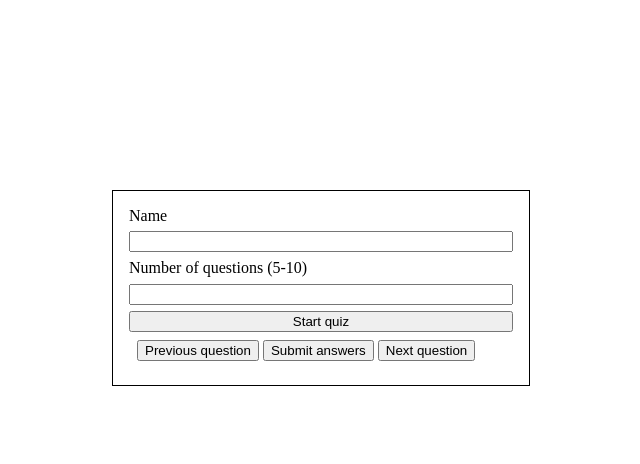
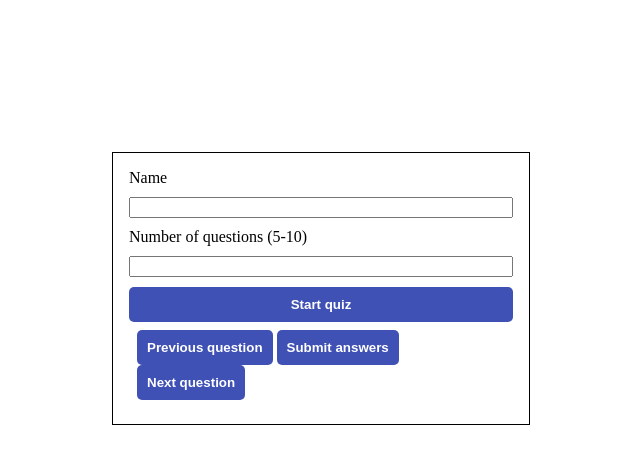
Before and after one commit to yobananaboy15/quiz-game, a plain HTML site: page index.html in a window 1280 px wide. Shown: the whole page, without its empty margins (327-967 px from the left). Drawn offline with Linux system fonts and the light colour scheme.

Commit message:
added more ccs

```diff
--- a/js/Event.js
+++ b/js/Event.js
@@ -12,6 +12,7 @@ class Event {
     newGame(){
 
         let startForm = document.getElementById('start-form')
+        //kan lägga till loop för att ta bort inputvärdena
 
         this.boundNextQuestion = this.nextQuestion.bind(this)
         this.boundPreviousQuestion = this.previousQuestion.bind(this)
--- a/style.css
+++ b/style.css
@@ -23,9 +23,25 @@ form{
 }
 
 input[type='text']{
-    margin: 0.5em 0;
+    margin: 0.75em 0;
 }
 
 /* input[type='checkbox']{
 
 } */
+
+button {
+
+    /* remove default behavior */
+    appearance:none;
+    -webkit-appearance:none;
+
+    /* usual styles */
+    padding:10px;
+    border:none;
+    background-color:#3F51B5;
+    color:#fff;
+    font-weight:600;
+    border-radius:5px;
+
+  }
```
